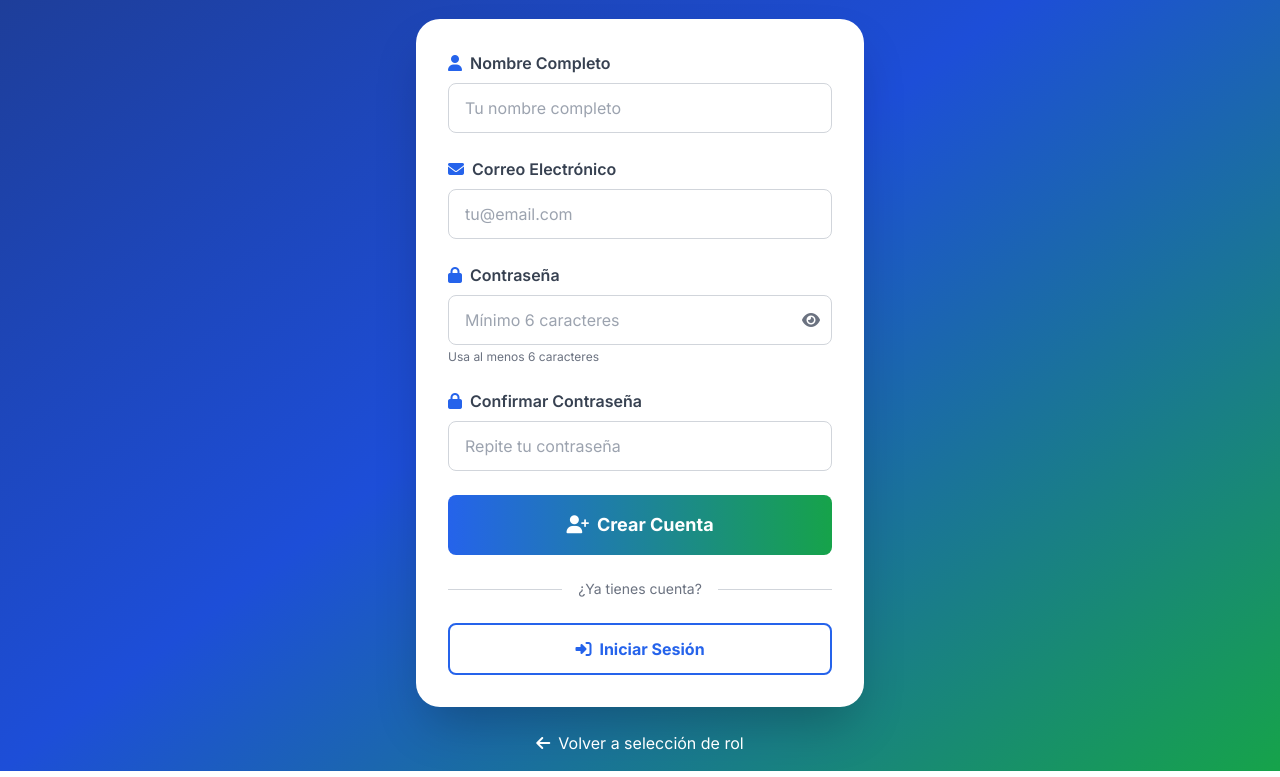
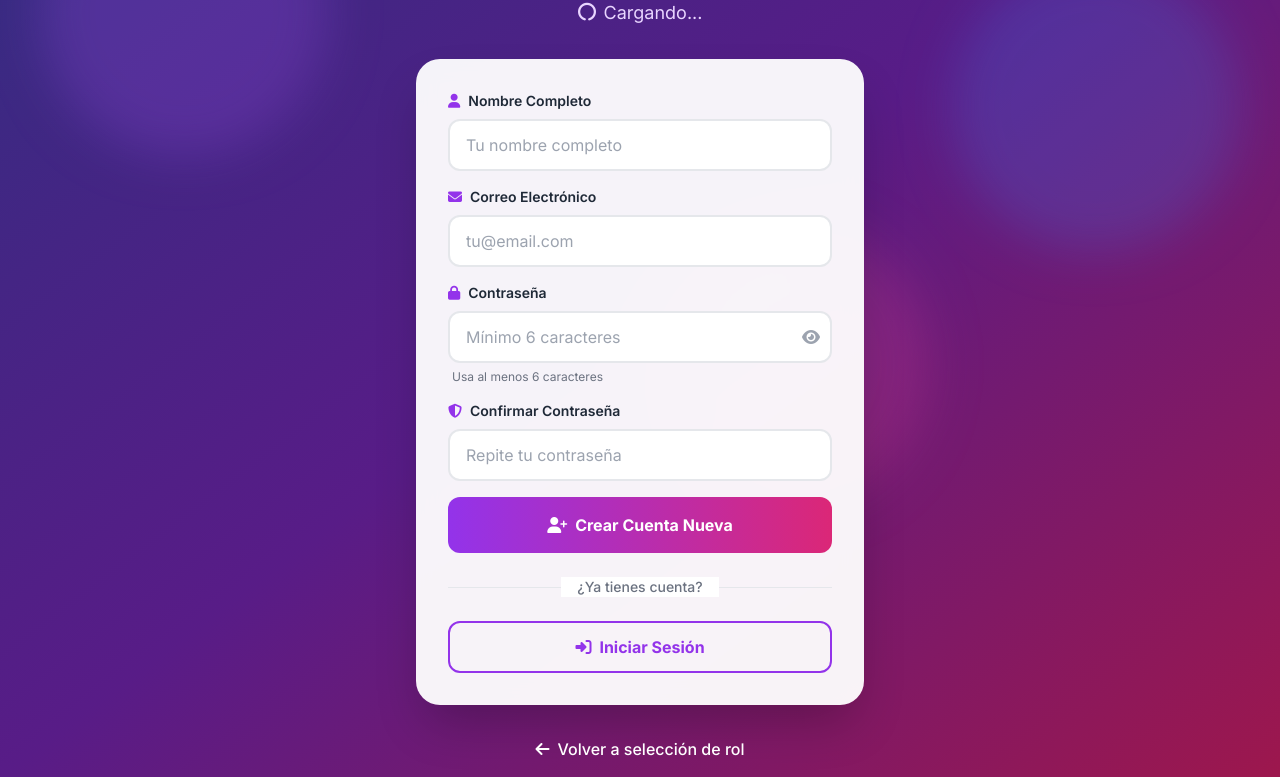
Before and after one commit to Jefferson-MejiaTorres/Hakaton, a plain HTML site: page frontend/register.html in a window 1280 px wide. Shown: the part 197-974 px from the top of the page. Drawn offline with nearby package versions, Linux system fonts and the light colour scheme.

Commit message:
feat: Mejorar la página de registro con animaciones, estilos actualizados y efectos de fondo

```diff
--- a/frontend/register.html
+++ b/frontend/register.html
@@ -7,78 +7,138 @@
     <script src="https://cdn.tailwindcss.com"></script>
     <link rel="stylesheet" href="https://cdnjs.cloudflare.com/ajax/libs/font-awesome/6.4.0/css/all.min.css">
     <script src="https://cdn.jsdelivr.net/npm/@supabase/supabase-js@2"></script>
-    <link href="https://fonts.googleapis.com/css2?family=Inter:wght@400;500;600;700;800&display=swap" rel="stylesheet">
+    <link href="https://fonts.googleapis.com/css2?family=Inter:wght@300;400;500;600;700;800;900&display=swap" rel="stylesheet">
     <style>
-        body { font-family: 'Inter', sans-serif; }
+        body {
+            font-family: 'Inter', sans-serif;
+        }
+        @keyframes float {
+            0%, 100% { transform: translateY(0px); }
+            50% { transform: translateY(-20px); }
+        }
+        @keyframes fadeInUp {
+            from { opacity: 0; transform: translateY(30px); }
+            to { opacity: 1; transform: translateY(0); }
+        }
+        @keyframes scaleIn {
+            from { opacity: 0; transform: scale(0.9); }
+            to { opacity: 1; transform: scale(1); }
+        }
+        @keyframes pulse {
+            0%, 100% { opacity: 1; }
+            50% { opacity: 0.8; }
+        }
+        @keyframes slideInRight {
+            from { opacity: 0; transform: translateX(20px); }
+            to { opacity: 1; transform: translateX(0); }
+        }
+        .animate-float { animation: float 3s ease-in-out infinite; }
+        .animate-fade-in-up { animation: fadeInUp 0.8s ease-out forwards; }
+        .animate-scale-in { animation: scaleIn 0.5s ease-out forwards; }
+        .animate-pulse { animation: pulse 2s ease-in-out infinite; }
+        .animate-slide-in-right { animation: slideInRight 0.6s ease-out forwards; }
+        .animate-delay-1 { animation-delay: 0.2s; }
+        .animate-delay-2 { animation-delay: 0.4s; }
+        .animate-delay-3 { animation-delay: 0.6s; }
+        .animate-delay-4 { animation-delay: 0.8s; }
+        .animate-delay-particle-2 { animation-delay: 2s; }
+        .animate-delay-particle-4 { animation-delay: 4s; }
+        .glass-effect {
+            background: rgba(255, 255, 255, 0.95);
+            -webkit-backdrop-filter: blur(10px);
+            backdrop-filter: blur(10px);
+        }
+        .input-focus {
+            transition: all 0.3s ease;
+        }
+        .input-focus:focus {
+            transform: translateY(-2px);
+            box-shadow: 0 8px 16px rgba(139, 92, 246, 0.2);
+        }
     </style>
 </head>
-<body class="bg-gradient-to-br from-blue-900 via-blue-700 to-green-600 min-h-screen flex items-center justify-center p-4">
+<body class="min-h-screen bg-gradient-to-br from-indigo-900 via-purple-900 to-pink-800 overflow-x-hidden flex items-center justify-center p-4">
 
-    <div class="w-full max-w-md">
+    <!-- Partículas flotantes de fondo -->
+    <div class="fixed inset-0 overflow-hidden pointer-events-none">
+        <div class="absolute top-20 left-10 w-72 h-72 bg-purple-500 rounded-full mix-blend-multiply filter blur-xl opacity-20 animate-float"></div>
+        <div class="absolute top-40 right-10 w-72 h-72 bg-blue-500 rounded-full mix-blend-multiply filter blur-xl opacity-20 animate-float animate-delay-particle-2"></div>
+        <div class="absolute bottom-20 left-1/2 w-72 h-72 bg-pink-500 rounded-full mix-blend-multiply filter blur-xl opacity-20 animate-float animate-delay-particle-4"></div>
+    </div>
+
+    <div class="w-full max-w-md relative z-10">
 
         <!-- Header -->
-        <div class="text-center mb-8">
-            <a href="index.html" aria-label="Volver al inicio" title="Volver al inicio" class="inline-flex items-center justify-center w-20 h-20 bg-white rounded-full shadow-2xl mb-4">
-                <i class="fas fa-heartbeat text-4xl text-blue-600"></i>
+        <div class="text-center mb-8 animate-fade-in-up">
+            <a href="index.html" aria-label="Volver al inicio" title="Volver al inicio" class="inline-flex items-center justify-center w-20 h-20 sm:w-24 sm:h-24 bg-white rounded-full shadow-2xl mb-6 animate-float hover:scale-110 transition-transform duration-300">
+                <i class="fas fa-heartbeat text-4xl sm:text-5xl text-purple-600"></i>
             </a>
-            <h1 class="text-4xl font-bold text-white mb-2">Crear Cuenta</h1>
-            <p class="text-blue-100" id="role-display">Cargando...</p>
+            <h1 class="text-4xl sm:text-5xl font-black text-white mb-3 tracking-tight">Crear Cuenta</h1>
+            <p class="text-purple-200 text-base sm:text-lg" id="role-display">
+                <i class="fas fa-circle-notch fa-spin mr-2"></i>Cargando...
+            </p>
         </div>
 
         <!-- Card de Registro -->
-        <div class="bg-white rounded-3xl shadow-2xl p-8">
+        <div class="glass-effect rounded-3xl shadow-2xl p-6 sm:p-8 animate-scale-in">
 
             <!-- Alerta de Error -->
-            <div id="error-alert" class="hidden mb-6 bg-red-50 border-l-4 border-red-500 p-4 rounded">
-                <div class="flex">
-                    <i class="fas fa-exclamation-circle text-red-500 mt-1 mr-3"></i>
-                    <p class="text-red-700" id="error-message"></p>
+            <div id="error-alert" class="hidden mb-6 bg-gradient-to-r from-red-50 to-red-100 border-l-4 border-red-500 p-4 rounded-xl shadow-md animate-scale-in">
+                <div class="flex items-start">
+                    <div class="flex-shrink-0">
+                        <i class="fas fa-exclamation-circle text-red-500 text-xl"></i>
+                    </div>
+                    <div class="ml-3">
+                        <p class="text-sm font-medium text-red-800" id="error-message"></p>
+                    </div>
                 </div>
             </div>
 
             <!-- Alerta de Éxito -->
-            <div id="success-alert" class="hidden mb-6 bg-green-50 border-l-4 border-green-500 p-4 rounded">
-                <div class="flex">
-                    <i class="fas fa-check-circle text-green-500 mt-1 mr-3"></i>
-                    <div>
-                        <p class="text-green-700 font-semibold">¡Cuenta creada exitosamente!</p>
-                        <p class="text-green-600 text-sm mt-1">Revisa tu email para verificar tu cuenta.</p>
+            <div id="success-alert" class="hidden mb-6 bg-gradient-to-r from-green-50 to-green-100 border-l-4 border-green-500 p-4 rounded-xl shadow-md animate-scale-in">
+                <div class="flex items-start">
+                    <div class="flex-shrink-0">
+                        <i class="fas fa-check-circle text-green-500 text-xl"></i>
+                    </div>
+                    <div class="ml-3">
+                        <p class="text-sm font-bold text-green-800">¡Cuenta creada exitosamente!</p>
+                        <p class="text-xs text-green-700 mt-1">Revisa tu email para verificar tu cuenta.</p>
                     </div>
                 </div>
             </div>
 
             <!-- Formulario -->
-            <form id="register-form" class="space-y-6">
+            <form id="register-form" class="space-y-4">
 
-                <div>
-                    <label for="name" class="block text-gray-700 font-semibold mb-2">
-                        <i class="fas fa-user mr-2 text-blue-600"></i>Nombre Completo
+                <div class="animate-slide-in-right">
+                    <label for="name" class="block text-gray-800 font-semibold mb-2 text-sm">
+                        <i class="fas fa-user mr-2 text-purple-600"></i>Nombre Completo
                     </label>
                     <input
                         type="text"
                         id="name"
                         required
-                        class="w-full px-4 py-3 border border-gray-300 rounded-lg focus:ring-2 focus:ring-blue-600 focus:border-transparent"
+                        class="w-full px-4 py-3 border-2 border-gray-200 rounded-xl focus:ring-2 focus:ring-purple-500 focus:border-purple-500 transition-all input-focus bg-white"
                         placeholder="Tu nombre completo"
                     >
                 </div>
 
-                <div>
-                    <label for="email" class="block text-gray-700 font-semibold mb-2">
-                        <i class="fas fa-envelope mr-2 text-blue-600"></i>Correo Electrónico
+                <div class="animate-slide-in-right animate-delay-1">
+                    <label for="email" class="block text-gray-800 font-semibold mb-2 text-sm">
+                        <i class="fas fa-envelope mr-2 text-purple-600"></i>Correo Electrónico
                     </label>
                     <input
                         type="email"
                         id="email"
                         required
-                        class="w-full px-4 py-3 border border-gray-300 rounded-lg focus:ring-2 focus:ring-blue-600 focus:border-transparent"
+                        class="w-full px-4 py-3 border-2 border-gray-200 rounded-xl focus:ring-2 focus:ring-purple-500 focus:border-purple-500 transition-all input-focus bg-white"
                         placeholder="tu@email.com"
                     >
                 </div>
 
-                <div>
-                    <label for="password" class="block text-gray-700 font-semibold mb-2">
-                        <i class="fas fa-lock mr-2 text-blue-600"></i>Contraseña
+                <div class="animate-slide-in-right animate-delay-2">
+                    <label for="password" class="block text-gray-800 font-semibold mb-2 text-sm">
+                        <i class="fas fa-lock mr-2 text-purple-600"></i>Contraseña
                     </label>
                     <div class="relative">
                         <input
@@ -86,7 +146,7 @@
                             id="password"
                             required
                             minlength="6"
-                            class="w-full px-4 py-3 border border-gray-300 rounded-lg focus:ring-2 focus:ring-blue-600 focus:border-transparent pr-12"
+                            class="w-full px-4 py-3 border-2 border-gray-200 rounded-xl focus:ring-2 focus:ring-purple-500 focus:border-purple-500 transition-all input-focus bg-white pr-12"
                             placeholder="Mínimo 6 caracteres"
                         >
                         <button
@@ -94,24 +154,24 @@
                             id="toggle-password"
                             aria-label="Mostrar u ocultar contraseña"
                             title="Mostrar u ocultar contraseña"
-                            class="absolute right-3 top-1/2 -translate-y-1/2 text-gray-500 hover:text-gray-700"
+                            class="absolute right-3 top-1/2 -translate-y-1/2 text-gray-400 hover:text-purple-600 transition-colors"
                         >
                             <i class="fas fa-eye" id="eye-icon" aria-hidden="true"></i>
                             <span class="sr-only">Mostrar contraseña</span>
                         </button>
                     </div>
-                    <p class="text-xs text-gray-500 mt-1">Usa al menos 6 caracteres</p>
+                    <p class="text-xs text-gray-500 mt-1.5 ml-1">Usa al menos 6 caracteres</p>
                 </div>
 
-                <div>
-                    <label for="password-confirm" class="block text-gray-700 font-semibold mb-2">
-                        <i class="fas fa-lock mr-2 text-blue-600"></i>Confirmar Contraseña
+                <div class="animate-slide-in-right animate-delay-3">
+                    <label for="password-confirm" class="block text-gray-800 font-semibold mb-2 text-sm">
+                        <i class="fas fa-shield-alt mr-2 text-purple-600"></i>Confirmar Contraseña
                     </label>
                     <input
                         type="password"
                         id="password-confirm"
                         required
-                        class="w-full px-4 py-3 border border-gray-300 rounded-lg focus:ring-2 focus:ring-blue-600 focus:border-transparent"
+                        class="w-full px-4 py-3 border-2 border-gray-200 rounded-xl focus:ring-2 focus:ring-purple-500 focus:border-purple-500 transition-all input-focus bg-white"
                         placeholder="Repite tu contraseña"
                     >
                 </div>
@@ -119,9 +179,9 @@
                 <button
                     type="submit"
                     id="register-btn"
-                    class="w-full bg-gradient-to-r from-blue-600 to-green-600 text-white py-4 rounded-lg font-bold text-lg hover:shadow-lg transform hover:scale-105 transition-all"
+                    class="w-full bg-gradient-to-r from-purple-600 to-pink-600 text-white py-4 rounded-xl font-bold text-base hover:shadow-2xl transform hover:scale-105 transition-all duration-300 mt-6 animate-slide-in-right animate-delay-4"
                 >
-                    <i class="fas fa-user-plus mr-2"></i>Crear Cuenta
+                    <i class="fas fa-user-plus mr-2"></i>Crear Cuenta Nueva
                 </button>
 
             </form>
@@ -129,10 +189,10 @@
             <!-- Divider -->
             <div class="relative my-6">
                 <div class="absolute inset-0 flex items-center">
-                    <div class="w-full border-t border-gray-300"></div>
+                    <div class="w-full border-t border-gray-200"></div>
                 </div>
                 <div class="relative flex justify-center text-sm">
-                    <span class="px-4 bg-white text-gray-500">¿Ya tienes cuenta?</span>
+                    <span class="px-4 bg-white text-gray-500 font-medium">¿Ya tienes cuenta?</span>
                 </div>
             </div>
 
@@ -140,7 +200,7 @@
             <a
                 href="login.html"
                 id="login-link"
-                class="block w-full text-center border-2 border-blue-600 text-blue-600 py-3 rounded-lg font-bold hover:bg-blue-50 transition-all"
+                class="block w-full text-center border-2 border-purple-600 text-purple-600 py-3 rounded-xl font-bold hover:bg-purple-50 transition-all duration-300 hover:scale-105 hover:shadow-lg"
             >
                 <i class="fas fa-sign-in-alt mr-2"></i>Iniciar Sesión
             </a>
@@ -148,8 +208,8 @@
         </div>
 
         <!-- Volver -->
-        <div class="text-center mt-6">
-            <a href="index.html" class="inline-flex items-center text-white hover:text-blue-200 transition-colors">
+        <div class="text-center mt-8 animate-fade-in-up">
+            <a href="index.html" class="inline-flex items-center text-white hover:text-purple-200 transition-colors duration-300 font-medium">
                 <i class="fas fa-arrow-left mr-2"></i>
                 <span>Volver a selección de rol</span>
             </a>
```
